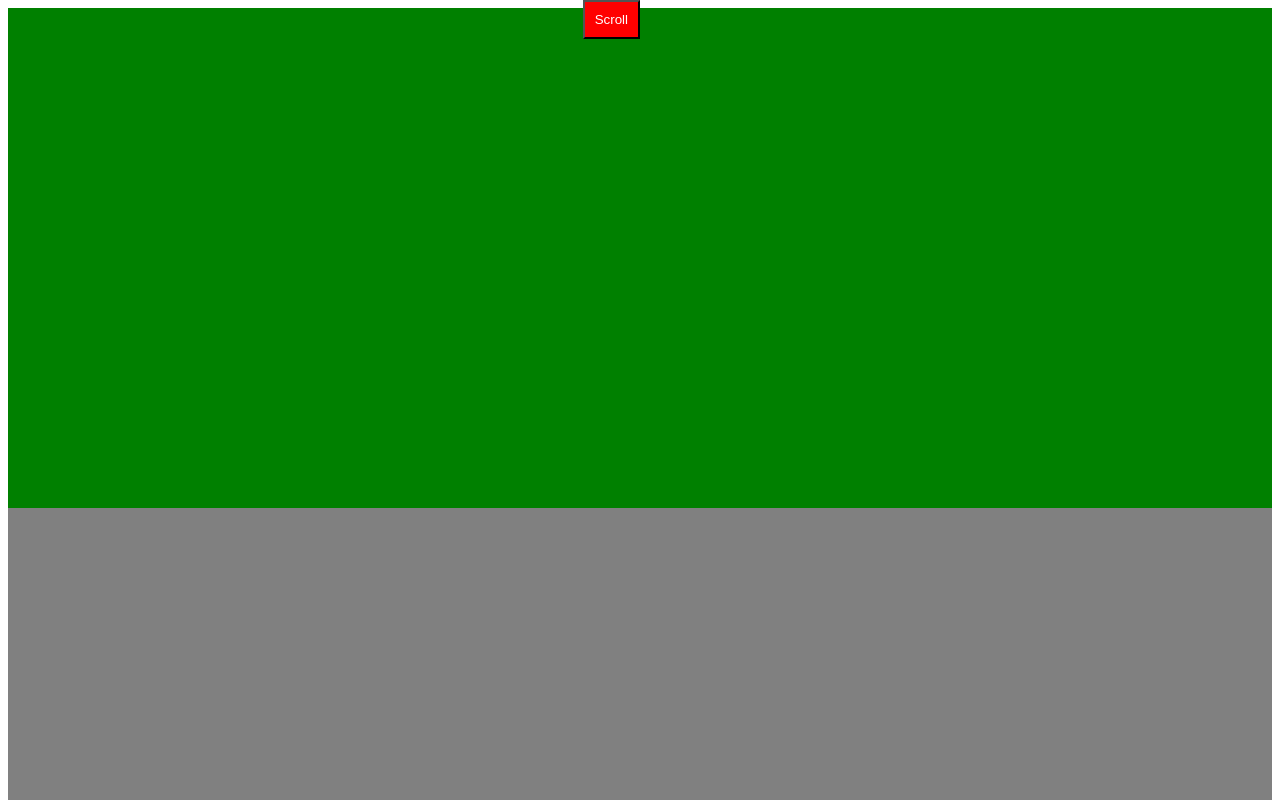
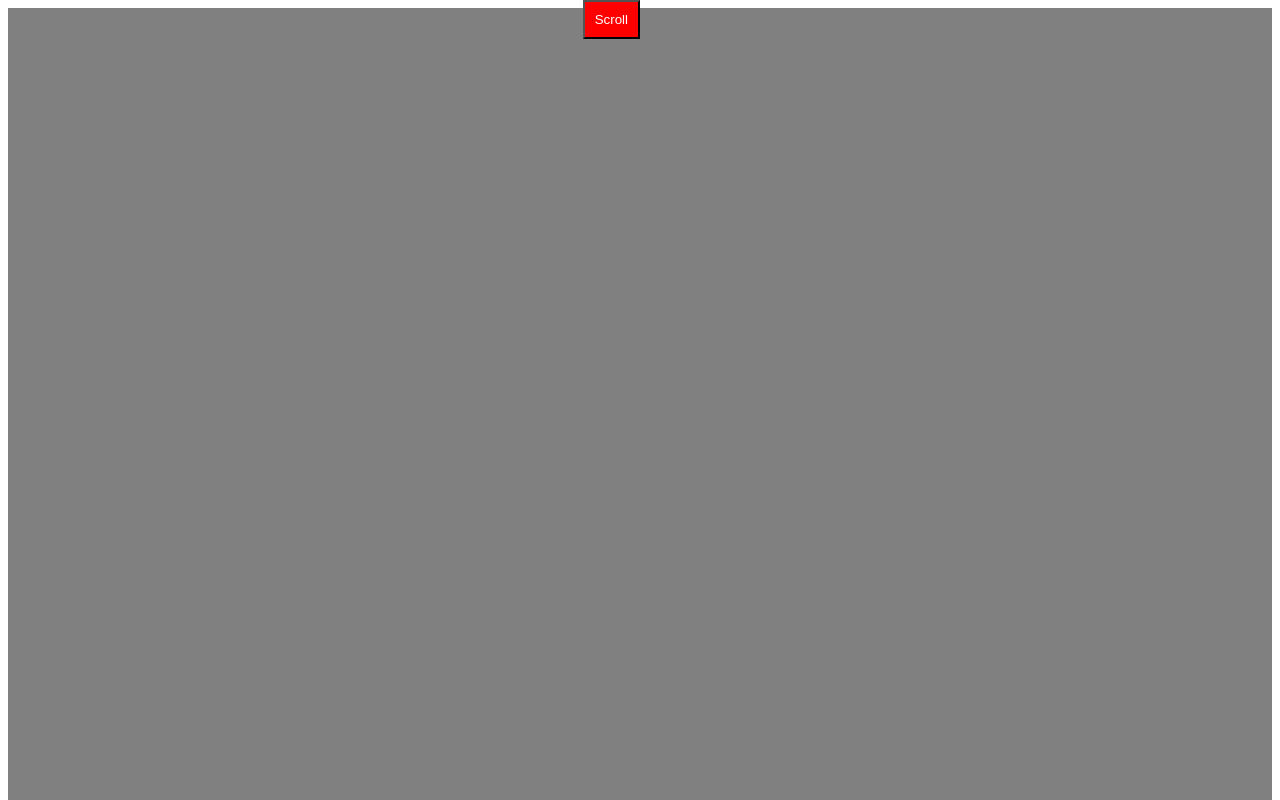
Before and after one commit to iNalsur/scrolling-page, a plain HTML site: page index.html in a window 1280 px wide. Shown: the top 800 px of the page. Drawn offline with Linux system fonts and the light colour scheme.

Commit message:
Changed position for the target div

```diff
--- a/index.html
+++ b/index.html
@@ -8,9 +8,8 @@
 </head>
 <body>
     <button id="scrollButton">Scroll</button>
-    <div id="contentDiv">
-        <div id="targetDiv"></div>
-    </div>
+    <div id="contentDiv"></div>
+    <div id="targetDiv"></div>
     <script src="script.js"></script>
 </body>
 </html>
```
